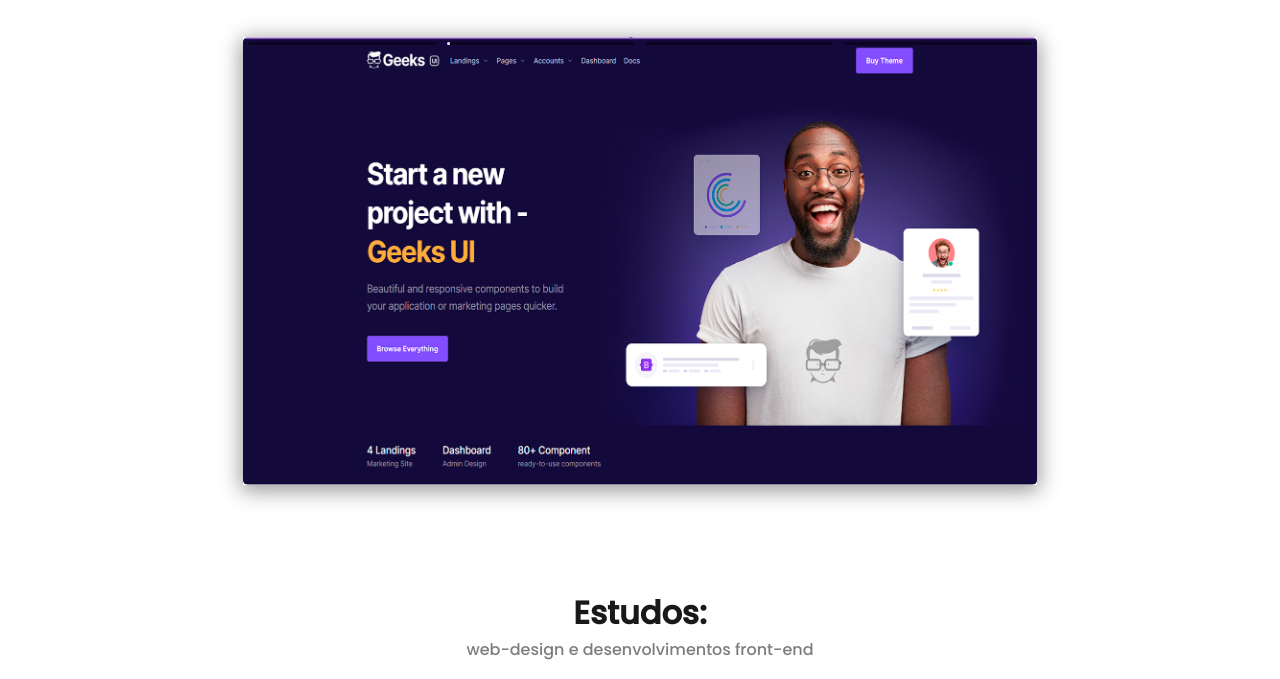
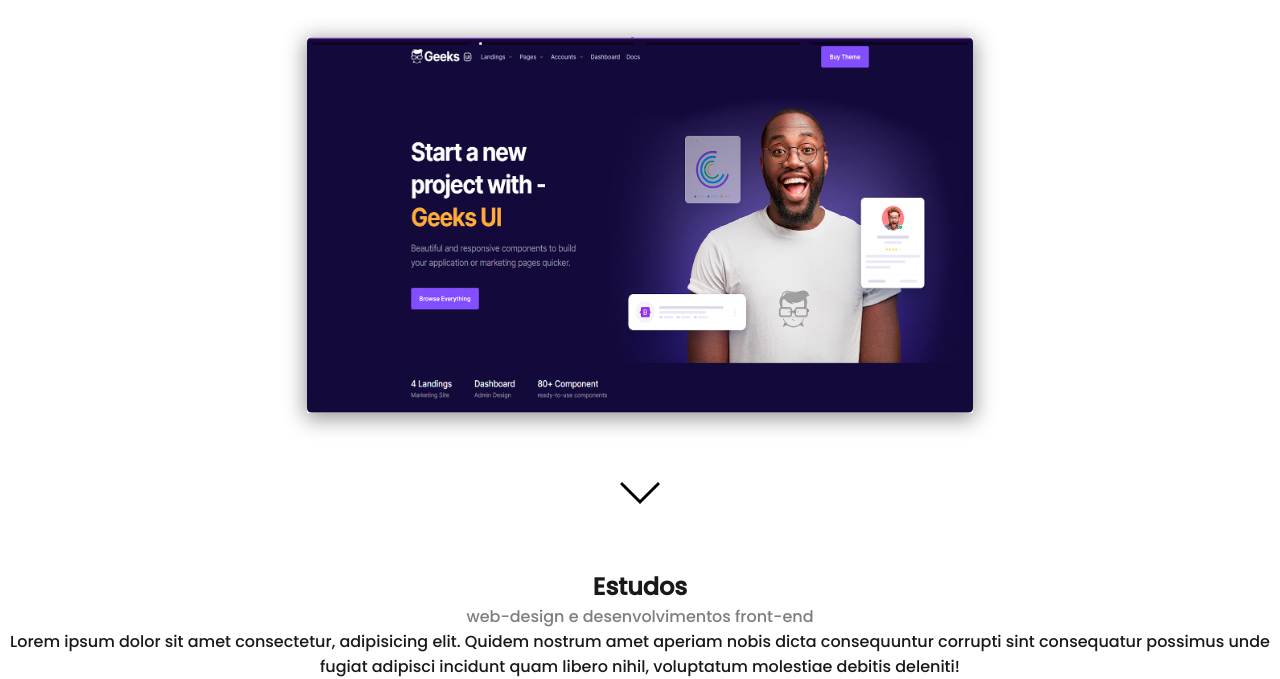
Before and after one commit to ryanoliveiragit/my-portfolio, a plain HTML site: page index.html in a window 1280 px wide. Shown: the part 222-901 px from the top of the page. Drawn offline with Linux system fonts and the light colour scheme.

Commit message:
Adicionado a seta de scroll

```diff
--- a/index.html
+++ b/index.html
@@ -5,6 +5,7 @@
     <meta http-equiv="X-UA-Compatible" content="IE=edge">
     <meta name="viewport" content="width=device-width, initial-scale=1.0">
     <link rel="stylesheet" href="style.css">
+    <link rel="shortcut icon" href="/assets/icon.ico" type="image/x-icon">
     <title>Ryan - Portólio Visual</title>
 </head>
 <body id="body">
@@ -50,7 +51,7 @@
         <h1>Olá meu nome é Ryan Oliveira</h1>
         <h4>web-design e desenvolvimentos front-end</h4>
     </div>
-    <div data-slide="slide" class="slide">
+    <div data-slide="slide" id="sl" class="slide">
         <div class="slide-items">
           <img src="./assets/themebau.png" alt="Img 1">
           <img src="./assets/roxo.png" alt="Img 1">
@@ -60,15 +61,20 @@
         <nav class="slide-nav">
           <div class="slide-thumb"></div>
           <button class="slide-prev">Anterior</button>
-          <button class="slide-next">Próximo</button>
+          <button class="slide-next">Próxsimo</button>
         </nav>
       </div>
+    <section>
+        <a href="#estudos"><div class="setaBaixo"></div></a>
+    </section>
 
-      <div tabindex="0" class="content" onfocus="closeSidebar()" id="content">
-        <h1>Estudos:</h1>
-        <h4>web-design e desenvolvimentos front-end</h4>
-    </div>
-
+    <section id="estudos">
+        <div tabindex="0" class="content estudos" onfocus="closeSidebar()" id="content">
+            <h1>Estudos</h1>
+            <h4>web-design e desenvolvimentos front-end</h4>
+            <p>Lorem ipsum dolor sit amet consectetur, adipisicing elit. Quidem nostrum amet aperiam nobis dicta consequuntur corrupti sint consequatur possimus unde fugiat adipisci incidunt quam libero nihil, voluptatum molestiae debitis deleniti!</p>
+        </div>
+    </section>
       <script src="./slide-stories.js"></script>
       <script src="./script.js"></script>
 </body>
--- a/script.js
+++ b/script.js
@@ -1,6 +1,7 @@
 var header           = document.getElementById('header');
 var navigationHeader = document.getElementById('navigation_header');
 var content          = document.getElementById('content');
+var sl          = document.getElementById('sl');
 var showSidebar      = false;
 
     function toggleSidebar()
@@ -11,12 +12,14 @@
             navigationHeader.style.marginLeft = '-10vw';
             navigationHeader.style.animationName = 'showSidebar';
             content.style.filter = 'blur(4px)';
+            sl.style.filter = 'blur(4px)';
         }
         else
         {
             navigationHeader.style.marginLeft = '-100vw';
             navigationHeader.style.animationName = '';
             content.style.filter = '';
+            sl.style.filter = '';
         }
     }
 
--- a/style.css
+++ b/style.css
@@ -36,7 +36,7 @@
 }
 .navigation_header{
     gap: 3em;
-    z-index: 2;
+    z-index: 9999;
 }
 .content{
     padding-top: 4em;
@@ -132,7 +132,7 @@
   }
 
   .slide {
-    max-width: 62%;
+    max-width: 52%;
     margin: 40px auto;
     display: grid;
     box-shadow: 0 4px 20px 2px rgba(0, 0, 0, 0.4);
@@ -207,3 +207,34 @@
       transform: initial;
     }
   }
+
+
+div.setaBaixo{
+  width: 40px;
+  height: 40px;
+  background-image: url("/assets/setaDown.png");
+  background-size: contain;
+  position: relative;
+  left: 50%;
+  transform: translateX(-50%);
+
+
+  animation-name: setaBaixo;
+  animation-duration: 1s;
+  animation-timing-function: ease-in-out;
+  animation-iteration-count: infinite;
+  animation-direction: alternate;
+}
+
+@keyframes setaBaixo{
+  0%{
+      top: 0px;
+  }
+  100%{
+      top: 20px;
+  }
+}
+
+.estudos {
+  padding-top: 6%;
+}
```
Also changed, not shown: assets/icon.ico (added), assets/setaDown.png (added).
